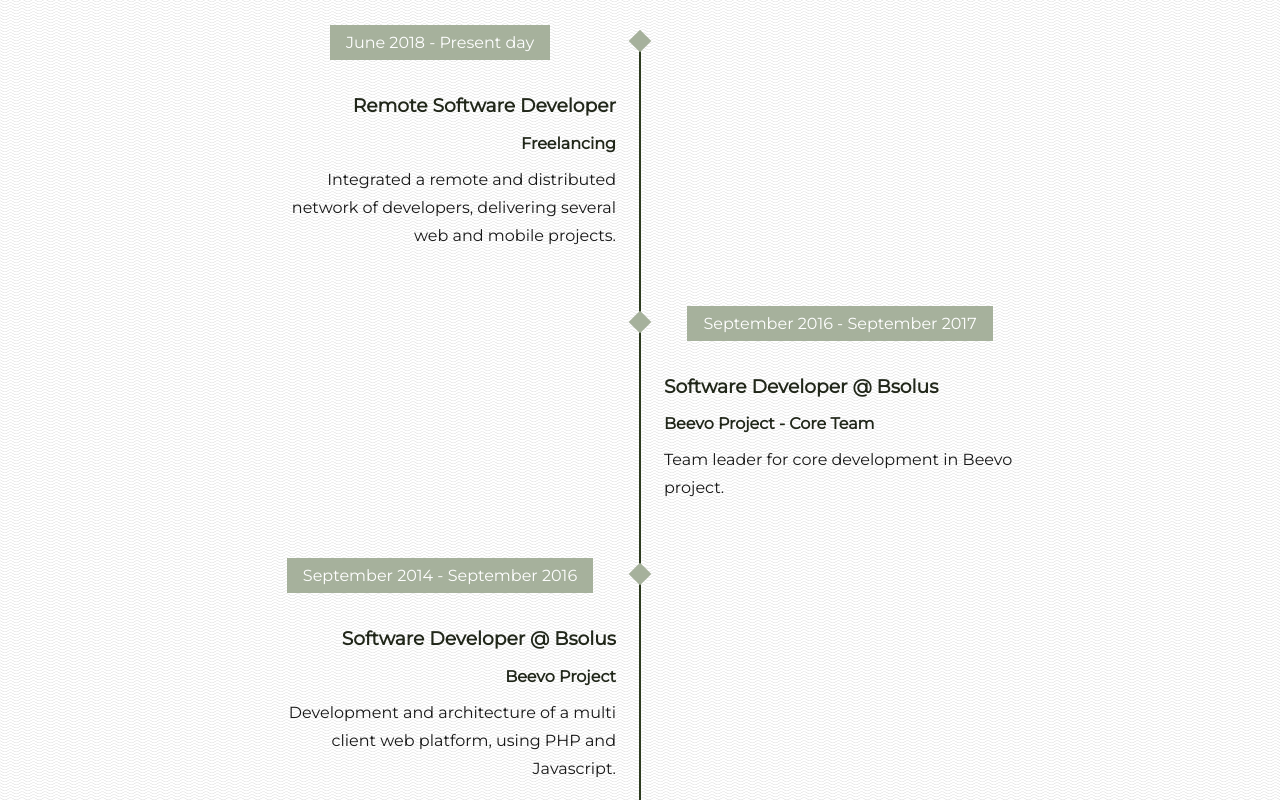
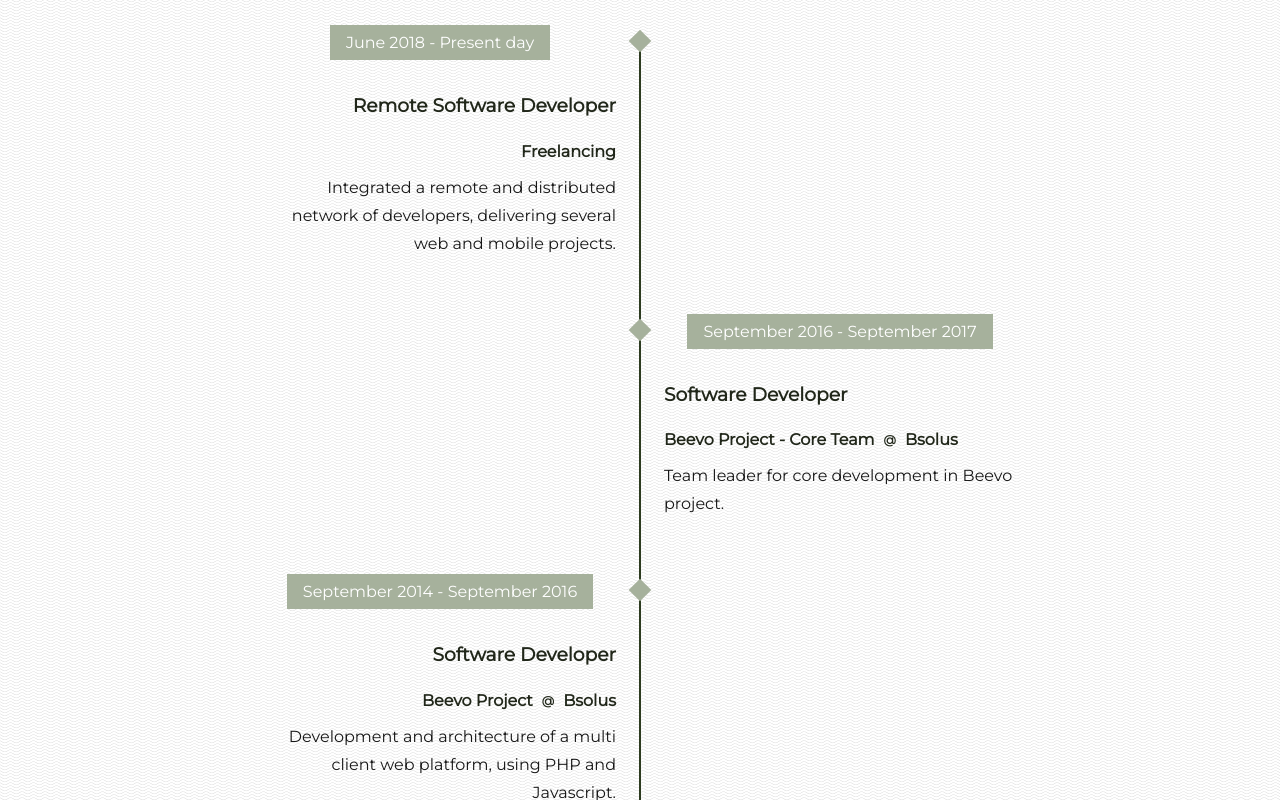
Before and after one commit to marianacapelo/marianacapelo.github.io, a React (Create React App) app: page / in a window 1280 px wide. Shown: the part 1720-2520 px from the top of the page. Built offline with nearby package versions, Linux system fonts and the light colour scheme; a web font is replaced by a local one.

Commit message:
feat: Add smaller and lighter separator to subtitle of timeline event

```diff
--- a/src/App.js
+++ b/src/App.js
@@ -48,14 +48,16 @@ class App extends Component {
             <TimelineEvent
               side={'even'}
               time={'September 2016 - September 2017'}
-              title={'Software Developer @ Bsolus'}
+              title={'Software Developer'}
+              company={'Bsolus'}
               subtitle={'Beevo Project - Core Team'}
               description={'Team leader for core development in Beevo project.'}
             />
             <TimelineEvent
               side={'odd'}
               time={'September 2014 - September 2016'}
-              title={'Software Developer @ Bsolus'}
+              title={'Software Developer'}
+              company={'Bsolus'}
               subtitle={'Beevo Project'}
               description={'Development and architecture of a multi client web platform, using PHP and Javascript.'}
             />
--- a/src/components/timeline-event/timeline-event-style.css
+++ b/src/components/timeline-event/timeline-event-style.css
@@ -79,6 +79,13 @@ li.timeline-event .timeline-card .timeline-card-content {
     margin-left: 6%;
     margin-right: 6%; } }
 
+li.timeline-event .timeline-card .timeline-card-content h4 {
+  display: inline-flex; }
+
+li.timeline-event .timeline-card .timeline-card-content h4 span {
+  margin: 0 0.75em;
+  font-size: 0.75em; }
+
 li.timeline-event .timeline-card .timeline-card-thumbnail {
   -webkit-transition: box-shadow 0.5s ease-in;
   -webkit-transition-delay: 0.1s;
--- a/src/components/timeline-event/timeline-event-style.scss
+++ b/src/components/timeline-event/timeline-event-style.scss
@@ -98,6 +98,15 @@ li.timeline-event {
         margin-left: 6%;
         margin-right: 6%;
       }
+
+      h4 {
+        display: inline-flex;
+
+        span {
+          margin: 0 0.75em;
+          font-size: 0.75em;
+        }
+      }
     }
 
     /* Card thumbnail */
--- a/src/components/timeline-event/timeline-event-view.js
+++ b/src/components/timeline-event/timeline-event-view.js
@@ -1,7 +1,8 @@
-import React from 'react'
+import React, { Fragment } from 'react'
 import './timeline-event-style.css'
 
 const TimelineEvent = ({
+  company,
   description,
   side,
   subtitle,
@@ -14,7 +15,7 @@ const TimelineEvent = ({
         <p className='timeline-card-thumbnail'>{time}</p>
         <div className='timeline-card-content'>
           <h3>{title}</h3>
-          <h4>{subtitle}</h4>
+          <h4>{subtitle}{company ? (<Fragment><span>@</span>{company}</Fragment>) : null}</h4>
           <p>{description}</p>
         </div>
       </div>
```
